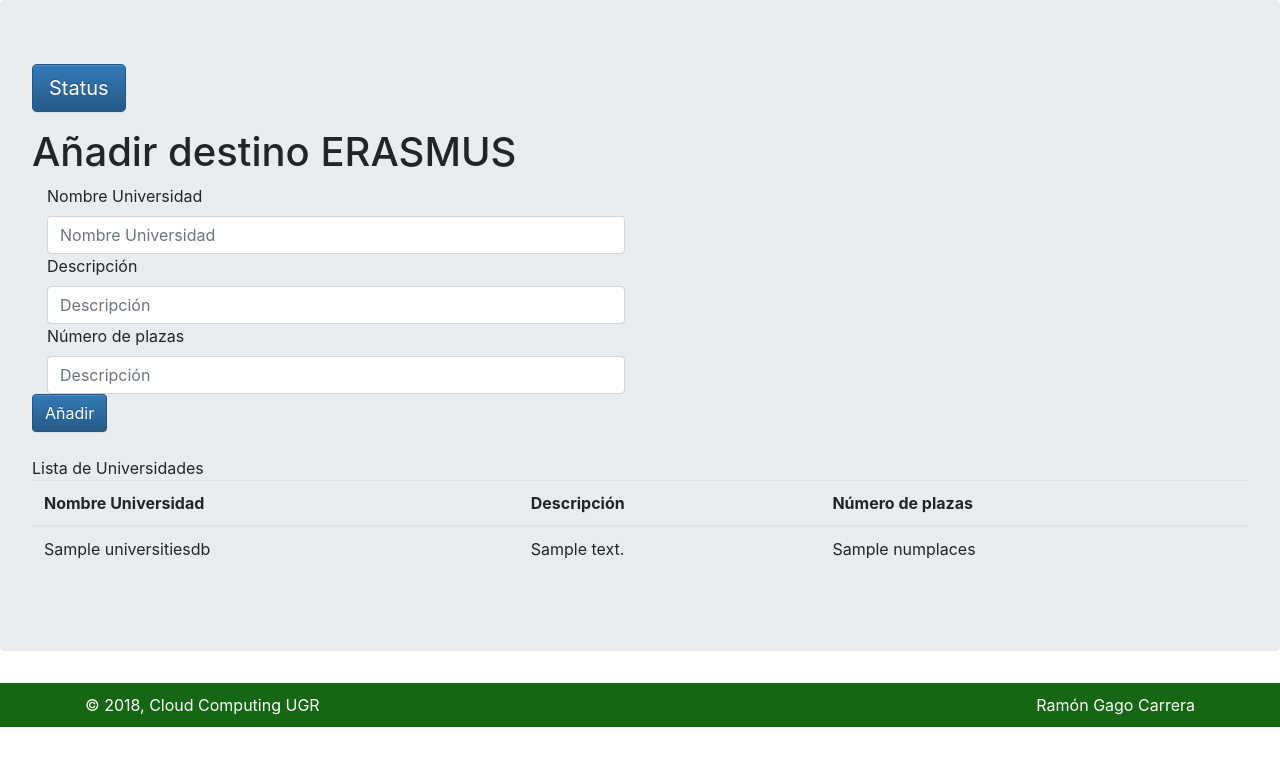
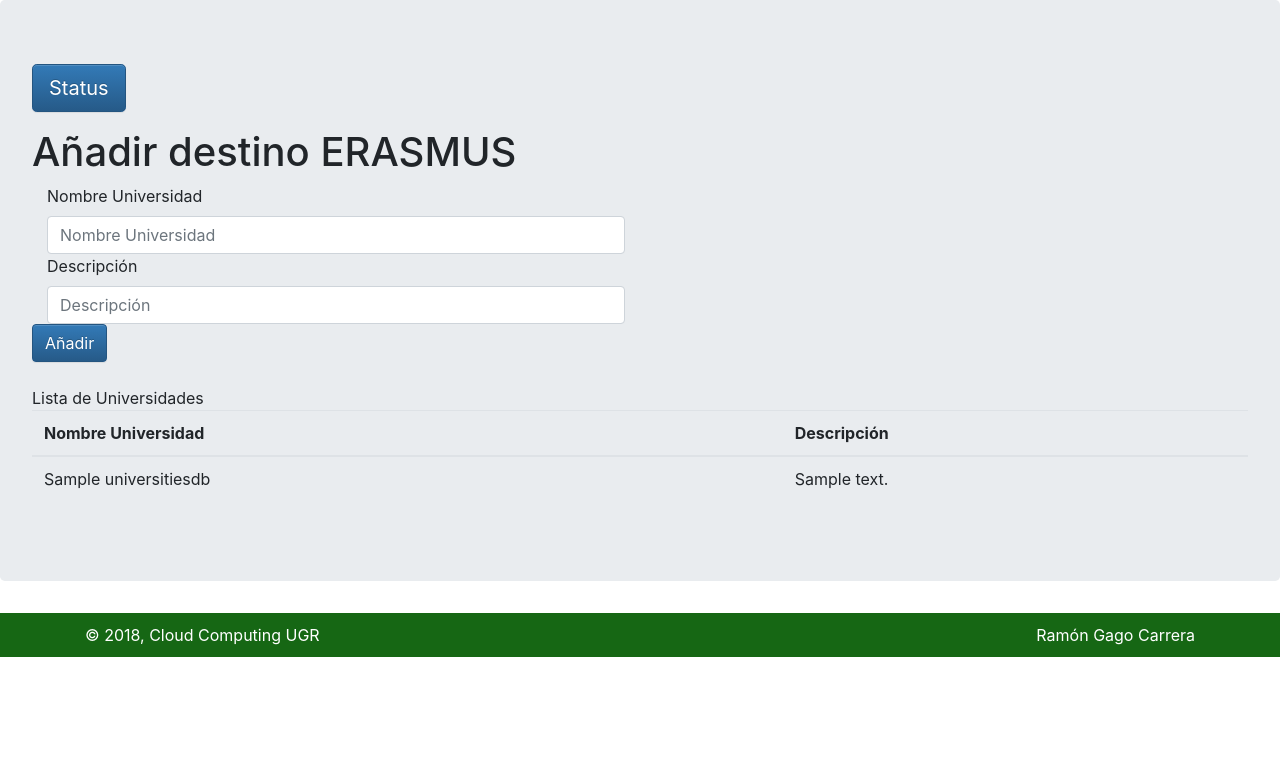
Before and after one commit to RamonGago/Dockers, a Flask app: page / in a window 1280 px wide. Shown: the top 766 px of the page. Run offline with Flask 2, Linux system fonts and the light colour scheme; a database or web service that is not in the repository returns one stand-in record (values such as "Sample title"); some libraries are stand-ins or nearby versions.

Commit message:
36 compose test

```diff
--- a/app.py
+++ b/app.py
@@ -30,8 +30,7 @@ def new():
 
     item_doc = {
         'name': request.form['name'],
-        'description': request.form['description'],
-        'numplaces': request.form['numplaces']
+        'description': request.form['description']
     }
     db.universitiesdb.insert_one(item_doc)
 
--- a/templates/universities.html
+++ b/templates/universities.html
@@ -24,10 +24,6 @@
                 <label for="description">Descripción</label>
                 <input type="text" class="form-control" name="description" id="description" placeholder="Descripción"></input>
               </div>
-              <div class="col-6">
-                <label for="description">Número de plazas</label>
-                <input type="text" class="form-control" name="description" id="description" placeholder="Descripción"></input>
-              </div>
               <button type="submit" class="btn btn-primary mb-2">Añadir</button>
             </form>
             <caption>Lista de Universidades</caption>
@@ -36,7 +32,6 @@
                 <tr>
                   <th scope="col">Nombre Universidad</th>
                   <th scope="col">Descripción</th>
-                  <th scope="col">Número de plazas</th>
                 </tr>
               </thead>
               <tbody>
@@ -44,7 +39,6 @@
                   <tr>
                     <td>{{ item.name }}</td>
                     <td>{{ item.description }}</td>
-                    <td>{{ item.numplaces }}</td>
                   </tr>
                 {% endfor %}
               </tbody>
```
